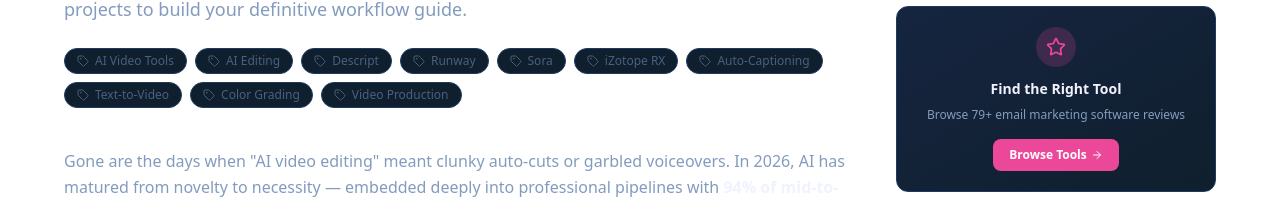
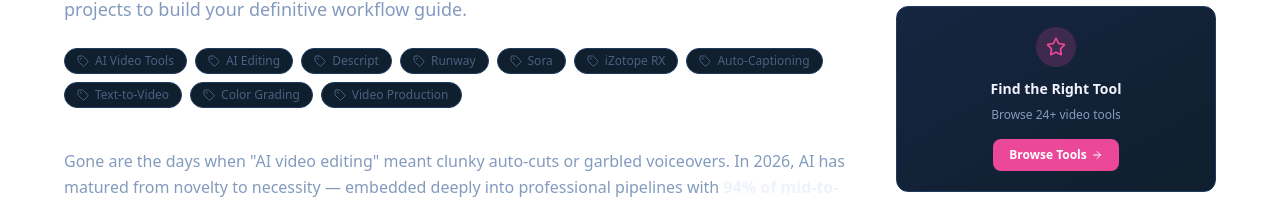
Before and after one commit to edi-picks-network/vidiopicks, a Next.js app: page /blog/ai-video-editing-tools-2026 in a window 1280 px wide. Shown: the part 448-647 px from the top of the page. Built offline with nearby package versions, Linux system fonts and the light colour scheme.

Commit message:
fix: batch CTA + data consistency fixes per Kimi v2.1 audit

```diff
--- /dev/null
+++ b/app/all-tools/page.tsx
@@ -0,0 +1,5 @@
+import { redirect } from "next/navigation";
+
+export default function AllToolsPage() {
+  redirect("/tools");
+}
--- a/app/blog/[slug]/page.tsx
+++ b/app/blog/[slug]/page.tsx
@@ -344,7 +344,7 @@
                 </div>
                 <h3 className="text-sm font-bold text-[#F0F2FE] mb-2">Find the Right Tool</h3>
                 <p className="text-xs text-[#839BBE] mb-4">
-                  Browse 79+ email marketing software reviews
+                  Browse 24+ video tools
                 </p>
                 <Link
                   href="/"
```
